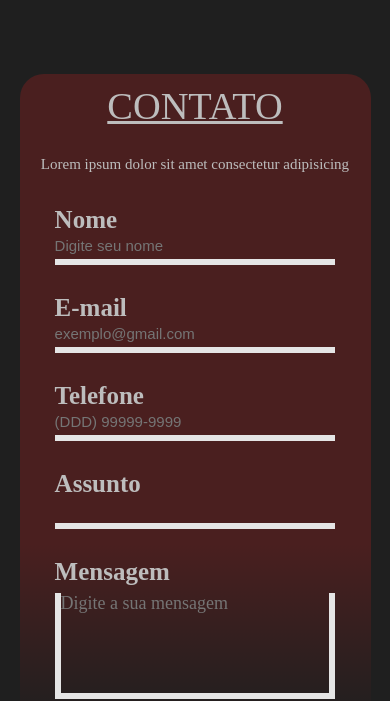
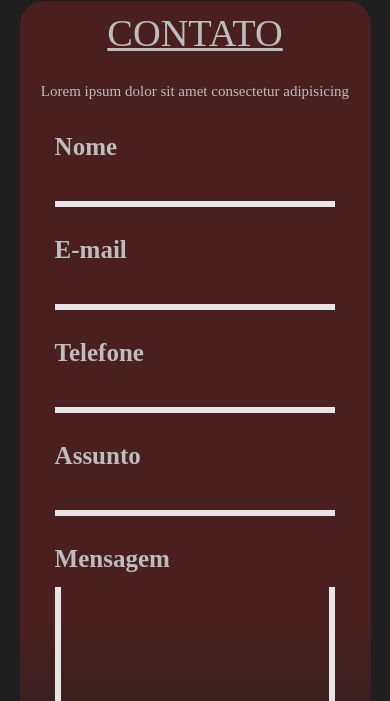
Before and after one commit to citi-onboarding/capibaribe-racing, a React (Create React App) app in the folder client/: page / in a window 390 px wide. Shown: the part 867-1568 px from the top of the page. Built offline with nearby package versions, Linux system fonts and the light colour scheme; no server answers; the HTML template or start-up script is replaced by a standard one; a web font is replaced by a local one.

Commit message:
feature(contacts-session): fixing responsivity conflicts

```diff
--- a/client/src/components/Contacts/Contacts.jsx
+++ b/client/src/components/Contacts/Contacts.jsx
@@ -45,7 +45,6 @@ function Contact(){
               <p className={styles.p}>Nome</p>
               <input
                 name="name"
-                placeholder="Digite seu nome"
                 required
                 value={name}
                 onChange={(e) => { setName(e.target.value); }}
@@ -56,7 +55,6 @@ function Contact(){
               <p className={styles.p}>E-mail</p>
               <input
                 name="email"
-                placeholder="exemplo@gmail.com"
                 required
                 value={email}
                 onChange={(e) => { setEmail(e.target.value);}}
@@ -67,7 +65,6 @@ function Contact(){
               <p className={styles.p}>Telefone</p>
               <input
                 name="phone"
-                placeholder="(DDD) 99999-9999"
                 minLength="10"
                 pattern="[ 0-9\(\)-]{10,16}$"
                 value={phone}
@@ -92,8 +89,7 @@ function Contact(){
               <textarea
               name="message"
               cols="30"
-              rows="5"
-              placeholder="Digite a sua mensagem"
+              rows="7"
               required
               value={message}
               onChange={(e) => { setMessage(e.target.value);}}/>
--- a/client/src/components/Contacts/Contacts.module.css
+++ b/client/src/components/Contacts/Contacts.module.css
@@ -6,8 +6,8 @@ input{
   border-bottom: 6px solid #E5E5E5;
   width: 100%;
 
-  font-size: 18px;
-  line-height: 20px;
+  font-size: 23px;
+  line-height: 26px;
   color: #E5E5E5;
 }
 
@@ -32,7 +32,7 @@ input{
   display: flex;
   flex-direction: column;
   gap: 5rem;
-  height: 65rem;
+  height: 700px;
   border-radius: 3rem;
 
   background: linear-gradient(180deg, #4A1F1F 72.29%, rgba(31, 31, 31, 0.15) 100%);
@@ -85,24 +85,28 @@ input{
   display: flex;
   flex-direction: column;
   width: 80%;
+  gap: 15px;
 }
 
 .emailContainer{
   display: flex;
   flex-direction: column;
   width: 80%;
+  gap: 15px;
 }
 
 .phoneContainer{
   display: flex;
   flex-direction: column;
   width: 80%;
+  gap: 15px;
 }
 
 .topicContainer{
   display: flex;
   flex-direction: column;
   width: 80%;
+  gap: 15px;
 }
 
 .messageContainer{
@@ -110,6 +114,7 @@ input{
   gap: 1rem;
   flex-direction: column;
   width: 80%;
+  gap: 15px;
 }
 
 .messageContainer textarea {
@@ -142,13 +147,13 @@ input{
 @media (max-width: 800px){
   input{
     font-weight: normal;
-    font-size: 15px;
+    font-size: 20px;
     line-height: 26px;
     width: 100%;
   }
 
   .background {
-    margin-bottom: 20%;
+    margin-bottom: 15%;
   }
 
   #contact{
@@ -156,7 +161,7 @@ input{
     flex-direction: column;
     align-items: center;
     gap: 30px;
-    height: 650px;
+    height: 850px;
   }
 
   .title{
@@ -197,8 +202,33 @@ input{
   }
 
   .sentContainer button{
+    font-size: 18px;
     line-height: 15px;
-    font-size: 18px;
+  }
+}
+
+@media (width: 1024px) {
+  .background{
+    height: 50vh;
+    margin-top: 20%;
+    margin-bottom: 20%;
+  }
+}
+
+@media (width: 768px) {
+  .background{
+    margin-bottom: 0%;
+  }
+}
+
+@media (max-width: 360px) {
+  #contact{
+    height: 800px;
+  }
+
+  .background {
+    margin-top: 50%;
+    margin-bottom: 50%;
   }
 }
 
@@ -208,19 +238,7 @@ input{
   }
 
   .background {
+    margin-top: 50%;
     margin-bottom: 50%;
   }
 }
-
-@media (max-width: 768px) {
-  .background{
-    margin-bottom: 0%;
-  }
-}
-
-@media (max-width: 1024px) {
-  .background{
-    margin-top: 0%;
-    margin-bottom: 0%;
-  }
-}
```
